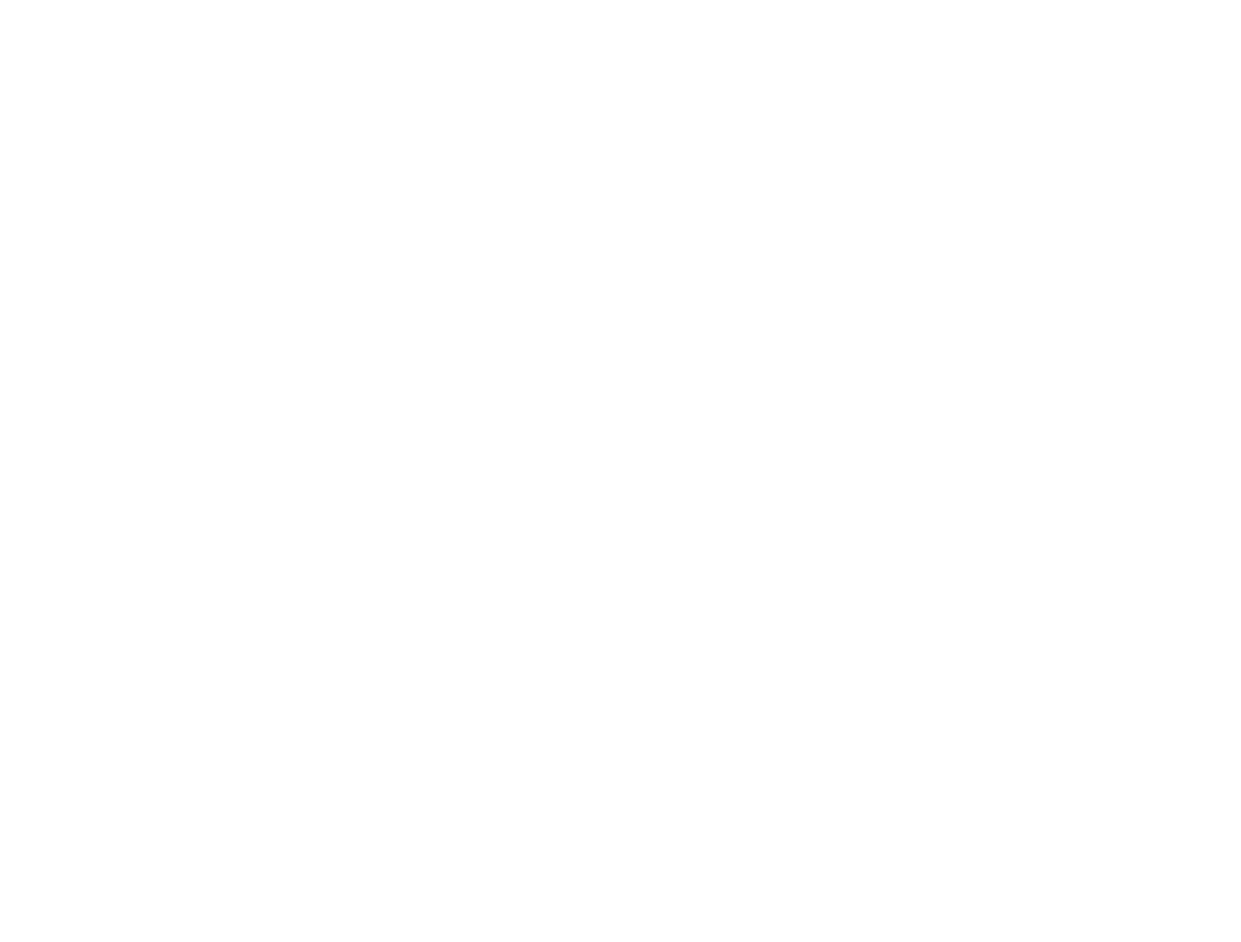
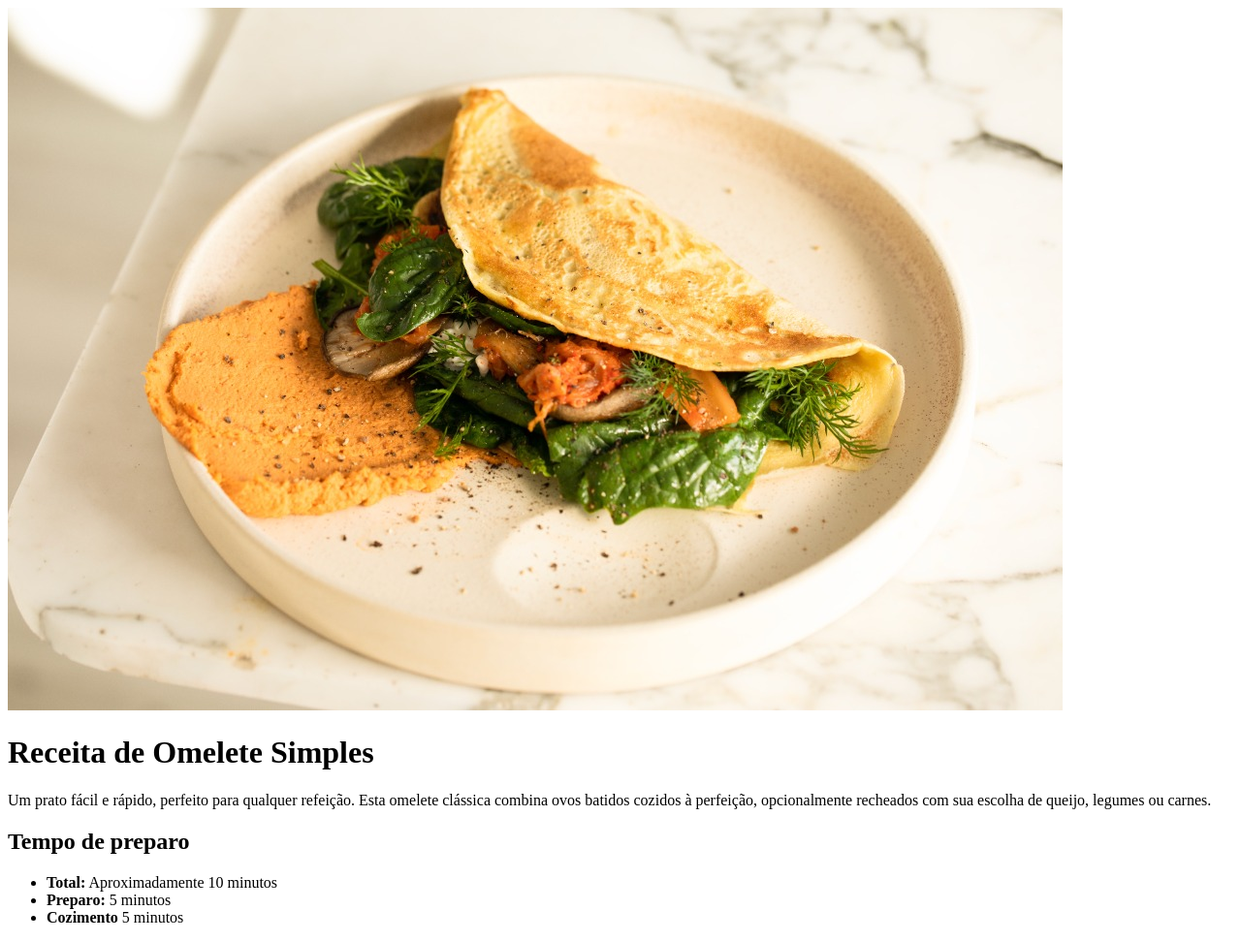
Before and after one commit to eduardaandrade07/projeto-receitas, a plain HTML site: page index.html in a window 1280 px wide. Shown: the whole page at 97% size. Before the commit the page ends 800 px from the top, so only its background shows below. Drawn offline with Linux system fonts and the light colour scheme.

Commit message:
Segundo commit  do HTML

```diff
--- a/index.html
+++ b/index.html
@@ -1,11 +1,33 @@
 <!DOCTYPE html>
-<html lang="en">
+<html lang="pt-BR">
 <head>
   <meta charset="UTF-8">
   <meta name="viewport" content="width=device-width, initial-scale=1.0">
   <title>Receita de Omelete</title>
 </head>
 <body>
+    <div>
+      <img src="./assets/dc2b77ab9e8aabe9b032ed8e23f5244260b09acf.jpg" alt="Imagem de um omelete recheado de folhas verdes e legumes">
+      <h1>Receita de Omelete Simples</h1>
+      <p>Um prato fácil e rápido, perfeito para qualquer refeição. Esta omelete clássica combina ovos batidos cozidos à perfeição, opcionalmente recheados com sua escolha de queijo, legumes ou carnes.</p>
+
+      <div>
+          <h2>Tempo de preparo</h2>
+
+          <ul>
+              <li>
+                <strong>Total:</strong> Aproximadamente 10 minutos
+              </li>
+              <li>
+                <strong>Preparo:</strong> 5 minutos
+              </li>
+              <li>
+                <strong>Cozimento</strong> 5 minutos
+              </li>
+
+          </ul>
+      </div>
+    </div>
 
 </body>
 </html>
```
Also changed, not shown: assets/dc2b77ab9e8aabe9b032ed8e23f5244260b09acf.jpg (added), 1 other file.
